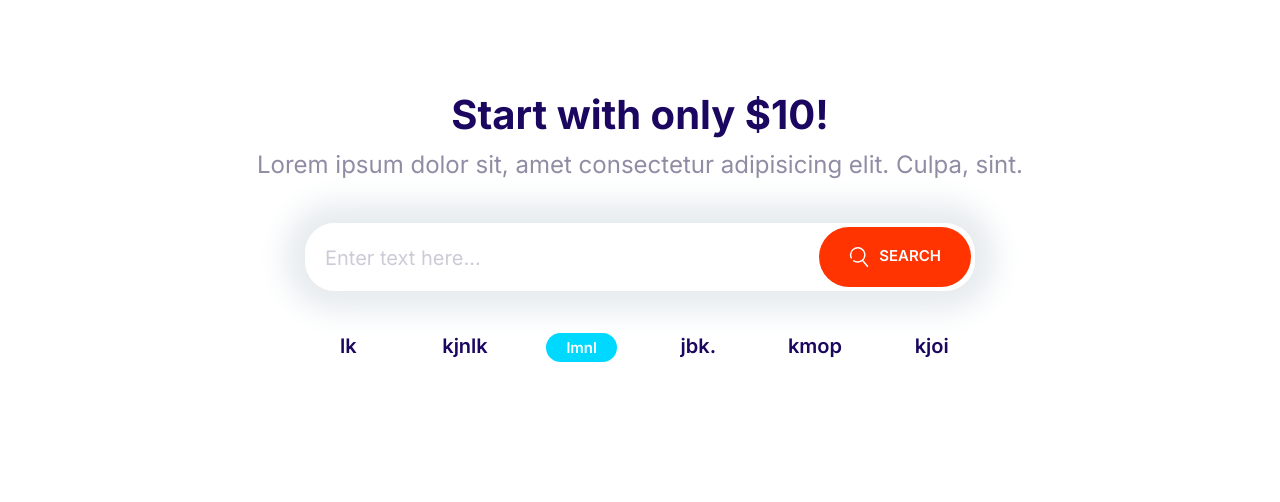
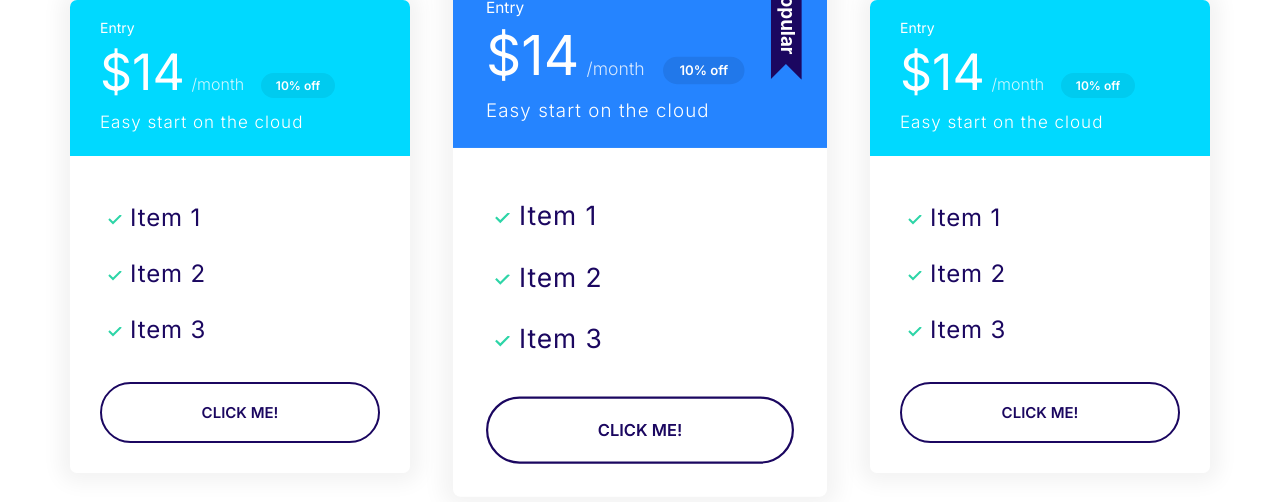
Before and after one commit to whyDoILoveThis/First-Web-Project-Moshified-, a plain HTML site: page index.html in a window 1280 px wide. Drawn offline with Linux system fonts and the light colour scheme.

Commit message:
Build Plans Block

```diff
--- a/css/style.css
+++ b/css/style.css
@@ -333,6 +333,22 @@ a {
 }
 
 /* * Plans */
+.plan {
+    transition: all 0.3s ease-out;
+}
+
+.plan:hover {
+    transform: scale(1.05);
+}
+
+.plan--popular {
+    transform: scale(1.1);
+}
+
+.plan--popular:hover {
+    transform: scale(1.15);
+}
+
 .plan--popular .card__header{
     position: relative;
 }
@@ -739,3 +755,13 @@ a {
         grid-template-columns:repeat(auto-fit, minmax(10rem, 1fr));
     }
   }
+
+  /* * Plans Block */
+.block__plans .grid {
+    gap: 8rem 6rem;
+}
+
+.block__plans .card {
+    max-width: 450px;
+    margin: 0 auto;
+}
--- a/index.html
+++ b/index.html
@@ -15,31 +15,77 @@
     <title>Smithified.com</title>
   </head>
   <body>
-    <section class="site-block block__domain container">
-      <header class="site-block__header">
-        <h2>Start with only $10!</h2>
-        <p>
-          Lorem ipsum dolor sit, amet consectetur adipisicing elit. Culpa, sint.
-        </p>
-      </header>
-      <div class="input-group">
-        <input class="input" type="text" placeholder="Enter text here..." />
-        <button class="btn btn--accent">
-          <svg class="icon icon--white">
-            <use href="css/images/icon-sprite-sheet.svg#search"></use></svg
-          >Search
-        </button>
+    <section class="block container block__plans">
+      <div class="grid grid--cols-3">
+        <div class="plan">
+          <div class="card card--secondary">
+            <header class="card__header">
+              <h3 class="plan__name">Entry</h3>
+              <span class="plan__price">$14</span>
+              <span class="plan__billing-cycle">/month</span>
+              <span class="badge badge--secondary badge--small">10% off</span>
+              <span class="plan__description">Easy start on the cloud</span>
+            </header>
+            <div class="card__body">
+              <ul class="list list--tick">
+                <li class="list__item">Item 1</li>
+                <li class="list__item">Item 2</li>
+                <li class="list__item">Item 3</li>
+              </ul>
+              <button class="btn btn--outline btn--block">click me!</button>
+            </div>
+            <!--^^div.card__body-->
+          </div>
+          <!--^^div.card-->
+        </div>
+        <!--^^div.plan-->
+
+        <div class="plan plan--popular">
+          <div class="card card--primary">
+            <header class="card__header">
+              <h3 class="plan__name">Entry</h3>
+              <span class="plan__price">$14</span>
+              <span class="plan__billing-cycle">/month</span>
+              <span class="badge badge--primary badge--small">10% off</span>
+              <span class="plan__description">Easy start on the cloud</span>
+            </header>
+            <div class="card__body">
+              <ul class="list list--tick">
+                <li class="list__item">Item 1</li>
+                <li class="list__item">Item 2</li>
+                <li class="list__item">Item 3</li>
+              </ul>
+              <button class="btn btn--outline btn--block">click me!</button>
+            </div>
+            <!--^^div.card__body-->
+          </div>
+          <!--^^div.card-->
+        </div>
+        <!--^^div.plan-->
+
+        <div class="plan">
+          <div class="card card--secondary">
+            <header class="card__header">
+              <h3 class="plan__name">Entry</h3>
+              <span class="plan__price">$14</span>
+              <span class="plan__billing-cycle">/month</span>
+              <span class="badge badge--secondary badge--small">10% off</span>
+              <span class="plan__description">Easy start on the cloud</span>
+            </header>
+            <div class="card__body">
+              <ul class="list list--tick">
+                <li class="list__item">Item 1</li>
+                <li class="list__item">Item 2</li>
+                <li class="list__item">Item 3</li>
+              </ul>
+              <button class="btn btn--outline btn--block">click me!</button>
+            </div>
+            <!--^^div.card__body-->
+          </div>
+          <!--^^div.card-->
+        </div>
+        <!--^^div.plan-->
       </div>
-      <ul class="list block__domain__prices">
-        <li>lk</li>
-        <li>kjnlk</li>
-        <li>
-          <span class="badge badge--secondary">lmnl</span>
-        </li>
-        <li>jbk.</li>
-        <li>kmop</li>
-        <li>kjoi</li>
-      </ul>
     </section>
   </body>
 </html>
```
Also changed, not shown: css/components/plan.html (+2 -3 lines).
